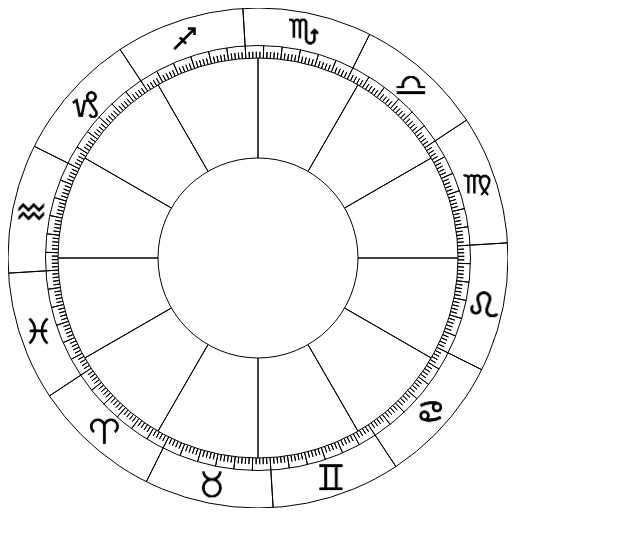
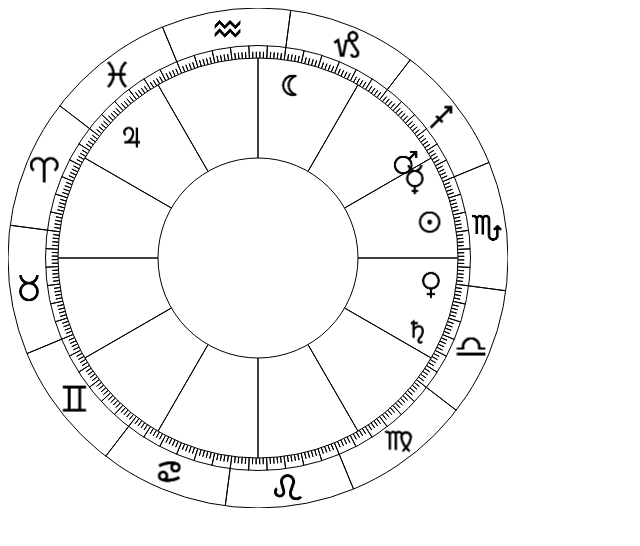
Before and after one commit to vonkow/astrolabe, a plain HTML site: page index.html in a window 1280 px wide. Shown: the whole page, without its empty margins (0-640 px from the left). Drawn offline with Linux system fonts and the light colour scheme.

Commit message:
Working houses and planets for 11-11-10, equatorial

```diff
--- a/index.html
+++ b/index.html
@@ -4,19 +4,29 @@
 	<body>
 		<canvas id="astrolabe" width=500 height=500></canvas>
 		<script>
+			var cPos = {
+				sun:[[138,29,9]],
+				mon:[[198,20,47]],
+				mer:[[153,0.1]],
+				ven:[[118,55.8],true],
+				mar:[[159,55.5]],
+				jup:[[263,35.8],true],
+				sat:[[102,35.3]]
+			}
+			var nPos = {
+				sun:[[139,29,29]],
+				mon:[[210,44,30]],
+				mer:[[154,29.1]],
+				ven:[[118,37.7],true],
+				mar:[[160,39.4]],
+				jup:[[263,34.3],true],
+				sat:[[102,41.8]]
+			}
 			//var ascArr = [
 				//[0,[
 					//0,55,110,165,220,275,330,386,441,496,551,607,662,718,773
 				//]]
 			//]
-			// To calc sun and rising
-			// Get current time (offset for daylight savings, if needed)
-			// Calculate offset with Greewich time
-			// Get sun's pos at midnight greewich today and tomorrow
-			// Calc sun's current position
-			// Get sunrise time for lat/long
-			// Calc diff between sunrise and current time
-			// Calc zodiac pos using diff
 			Date.prototype.stdTimezoneOffset = function() {
 				var jan = new Date(this.getFullYear(), 0, 1);
 				var jul = new Date(this.getFullYear(), 6, 1);
@@ -26,8 +36,16 @@
 				return this.getTimezoneOffset() < this.stdTimezoneOffset();
 			}
 			// create current time
-			var lat = 42.36;
-			var lon = -71.1;
+			var lat = 0;//42.36;
+			var lon = 0;//-71.1;
+			function setLatLon(pos) {
+				lat = pos.coords.latitude;
+				lon = pos.coords.longitude;
+			}
+			function handleErr(err) {
+				alert(err.code);
+			}
+				navigator.geolocation.getCurrentPosition(setLatLon,handleErr);
 			function calcAsc() {
 				var curT = new Date();
 				var curSec = (curT.getHours()*3600)+(curT.getMinutes()*60)+curT.getSeconds();
@@ -47,7 +65,23 @@
 				if (sidT>(24*60*60)) sidT-=(24*60*60);
 				// Get degrees to rotate,(assuming equator, even houses)
 				var curDeg = (sidT/60)/4;
-				return curDeg;
+				// Here's where i atempt to calc the sun
+				var degs = {
+					sid:curDeg
+				};
+				var planets = ['sun','mon','mer','ven','mar','jup','sat'];
+				for (var y=0; y<planets.length; y++) {
+					var s1 = (((cPos[planets[y]][0][0]*60)+cPos[planets[y]][0][1])*60);
+					if (cPos[planets[y]][0][2]) s1+=cPos[planets[y]][0][2];
+					var s2 = (((nPos[planets[y]][0][0]*60)+nPos[planets[y]][0][1])*60);
+					if (nPos[planets[y]][0][2]) s2+=nPos[planets[y]][0][2];
+					var f = ((gmtSec/60)/60)/24;
+					var d = s2-s1; //Add logic to reverse this if retrograde
+					var p = d*f;
+					var s = s1+p;
+					degs[planets[y]]= (s/60)/60;
+				}
+				return degs;
 			}
 
 			// Here's the rendering stuff
@@ -122,15 +156,22 @@
 			}
 			function drawChart() {
 				var a = document.getElementById('astrolabe').getContext('2d');
-				var deg = calcAsc();
+				var degs = calcAsc();
 				a.clearRect(0,0,500,500);
 				makeCirc(a,250,250,250);
 				makeCirc(a,250,250,212.5);
 				makeCirc(a,250,250,200);
 				makeCirc(a,250,250,100);
 				makeHouses(a);
-				makeDegs(a,180-deg);
-				makeSigns(a,180-deg);
+				makeDegs(a,180-degs.sid);
+				makeSigns(a,180-degs.sid);
+				drawImg(a,sprites['sun'][0],175,degs.sun-degs.sid-90,-15,-15);
+				drawImg(a,sprites['moon'][0],175,degs.mon-degs.sid-90,-15,-15);
+				drawImg(a,sprites['mercury'][0],175,degs.mer-degs.sid-90,-15,-15);
+				drawImg(a,sprites['venus'][0],175,degs.ven-degs.sid-90,-15,-15);
+				drawImg(a,sprites['mars'][0],175,degs.mar-degs.sid-90,-15,-15);
+				drawImg(a,sprites['jupiter'][0],175,degs.jup-degs.sid-90,-15,-15);
+				drawImg(a,sprites['saturn'][0],175,degs.sat-degs.sid-90,-15,-15);
 			}
 			var sprites = {};
 			loadSprites({
@@ -145,7 +186,14 @@
 				sagittarius: ['sprites/sagittarius.png',30,30],
 				capricorn: ['sprites/capricorn.png',30,30],
 				aquarius: ['sprites/aquarius.png',30,30],
-				pisces: ['sprites/pisces.png',30,30]
+				pisces: ['sprites/pisces.png',30,30],
+				sun: ['sprites/sun.png',30,30],
+				moon: ['sprites/moon.png',30,30],
+				mercury: ['sprites/mercury.png',30,30],
+				venus: ['sprites/venus.png',30,30],
+				mars: ['sprites/mars.png',30,30],
+				jupiter: ['sprites/jupiter.png',30,30],
+				saturn: ['sprites/saturn.png',30,30]
 			}, function() {
 				var i = window.setInterval(drawChart, 1000);
 			})
```
Also changed, not shown: 2010-11.js (added, +69 -0 lines).
